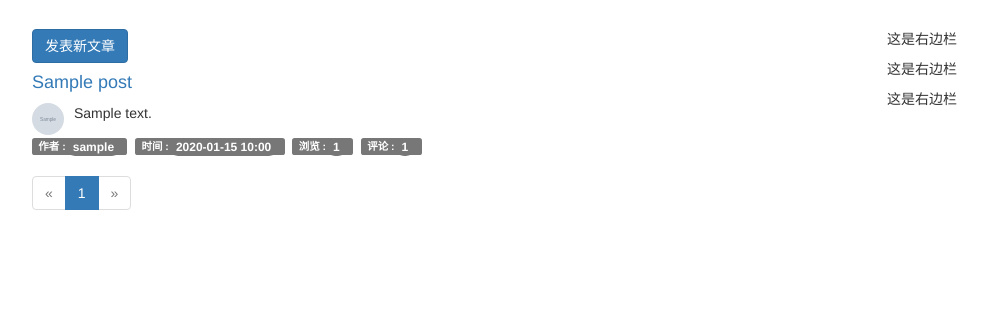
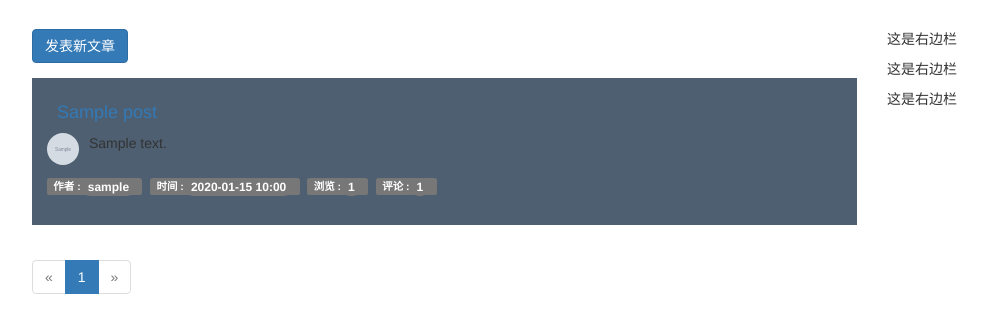
Before and after one commit to qyzxg/myblog, a Flask app: page / in a window 1280 px wide. Shown: the part 51-384 px from the top of the page, without its empty margins (53-1040 px from the left). Run offline with Flask 2, Linux system fonts and the light colour scheme; tables that the repository leaves empty hold one stand-in row (values such as "Sample post"); grey boxes marked "Sample" are stand-in pictures; some libraries are stand-ins or nearby versions.

Commit message:
首页样式调整

```diff
--- a/app/static/main.css
+++ b/app/static/main.css
@@ -1,9 +1,19 @@
 body {
     padding-top: 50px;
+
+}
+body a{
+    text-decoration: none;
+}
+
+table a{
+    text-decoration: none;
 }
 .container{
             margin-top: 30px;
         }
+
+
 /*a:hover,*/
 /*a:focus {*/
   /*color: #2a6496;*/
@@ -37,296 +47,54 @@ body {
 /*body {*/
     /*background: #222222;*/
 
-/*}*/
-/*.blog-title a:link {*/
-    /*text-decoration: none;*/
-/*}*/
-/*.signature {*/
-    /*padding-left: 0px;*/
-/*}*/
-/*.content {*/
-    /*min-height: 800px;*/
-/*}*/
-/*.article-entry-sum {*/
-    /*margin-top: 5px;*/
-/*}*/
-/*.entry-box {*/
 
-    /*padding: 15px;*/
-    /*margin-bottom: 20px;*/
+.blog-title a:link {
+    text-decoration: none;
+}
+.signature {
+    padding-left: 0px;
+}
+.content {
+    min-height: 800px;
+}
+.article-entry-sum {
+    margin-top: 5px;
+}
+.entry-box {
+
+    padding: 15px;
+    margin-top: 15px;
+    margin-bottom: 15px;
+    background-color: #4d5f71;
 
 
-/*}*/
-/*.entry-box:hover {*/
-    /*box-shadow: 2px 2px 8px rgba(0,0,0,.2);*/
 
-/*}*/
-/*.article-entry-header {*/
-    /*margin: 0;*/
-    /*padding: 0;*/
-    /*border: 0;*/
-    /*font: inherit;*/
-    /*vertical-align: baseline;*/
-/*}*/
-/*.article-entry-title {*/
-    /*text-align: center;*/
-    /*margin-bottom: 10px;*/
-/*}*/
-/*.article-entry-title a {*/
-    /*text-decoration: none;*/
-/*}*/
-/*.article-entry-info {*/
-    /*height: 35px;*/
-/*}*/
-/*.article-entry-info .base-info {*/
-    /*float: left;*/
-/*}*/
-/*.article-entry-info .main-info {*/
-    /*float: right;*/
-/*}*/
-/*.footer {*/
-	/*background: #474E5D;*/
-	/*padding: 15px 0 5px;*/
-	/*font-size: 13px;*/
-/*}*/
-/*.footer-content {*/
-    /*text-align: center;*/
-    /*color: #8a6d3b;*/
-/*}*/
-/*div.pagination {*/
-    /*width: 100%;*/
-    /*text-align: center;*/
-    /*padding: 0px;*/
-    /*margin: 0px;*/
-/*}*/
-/*.footer-content a {*/
-    /*text-decoration: none;*/
-/*}*/
+}
+.entry-box:hover {
+    box-shadow: 2px 2px 8px rgba(223,105,26,.5);
 
-/*!*CSS For Comments(Article details page)*!*/
-/*ul.comments {*/
-    /*list-style-type: none;*/
-    /*padding: 0px;*/
-    /*margin: 16px 0px 0px 0px;*/
-/*}*/
-/*ul.comments li.comment:nth-child(1) {*/
-
-/*}*/
-/*ul.comments li.comment {*/
-    /*margin-left: 32px;*/
-    /*padding: 8px;*/
-
-/*}*/
-/*div.comment-thumbnail {*/
-    /*position: absolute;*/
-/*}*/
-/*.profile-thumbnail {*/
-    /*position: absolute;*/
-/*}*/
-/*ul.comments div.comment-info {*/
-    /*margin-left: 48px;*/
-    /*min-height: 48px;*/
-/*}*/
-
-/*ul.comments .comment-date {*/
-    /*float: right;*/
-    /*color: #8c8c8c;*/
-/*}*/
-/*ul.comments .comment-author {*/
-    /*font-weight: bold;*/
-    /*color: #337ab7;*/
-/*}*/
-/*ul.comments .delete-comment{*/
-    /*margin: 0px 5px 0px 5px;*/
-/*}*/
-/*.comment-reply-info {*/
-    /*color: #3f42cd;*/
-/*}*/
-
-/*!*CSS For Comments(admin page), use the same CSS as above*!*/
-/*ul.comments .comment-handle-admin {*/
-    /*float: right;*/
-/*}*/
-/*ul.comments .disabled-comment-admin-info {*/
-    /*color: #2c4a35;*/
-/*}*/
-/*ul.comments div.comment-info-admin {*/
-    /*margin-left: 68px;*/
-    /*min-height: 48px;*/
-/*}*/
-/*div.manage-comments .select-comments-admin {*/
-    /*margin-left: 40px;*/
-/*}*/
-/*div.manage-comments .handle-box-admin {*/
-    /*margin-bottom: -10px;*/
-/*}*/
-/*div.manage-comments .delComments {*/
-    /*float: right;*/
-/*}*/
-/*ul.comments .delete-comment-admin-btn {*/
-    /*margin-left: 5px;*/
-    /*margin-right: 5px;*/
-/*}*/
-/*ul.comments .disabled-comment-admin-btn {*/
-    /*margin-left: 5px;*/
-/*}*/
-
-/*!*CSS For submit comment*!*/
-/*.comment-submit {*/
-    /*margin-left: 25px;*/
-/*}*/
-
-/*!*CSS For floatButton*!*/
-/*.floatButton {*/
-    /*position: fixed;*/
-    /*top: 50%;*/
-    /*right: 0;*/
-    /*z-index: 9999999;*/
-/*}*/
-
-/*!*CSS For submit article*!*/
-/*.submit-article-title {*/
-    /*width: 450px;*/
-/*}*/
-/*.submit-article-editor {*/
-    /*margin: 10px 0px 10px 0px;*/
-/*}*/
-/*.submit-article-summary {*/
-    /*width: 500px;*/
-/*}*/
-/*.submit-article-button {*/
-    /*text-align: center;*/
-/*}*/
-/*!*.submit-article-button {*!*/
-    /*!*margin: auto;*!*/
-/*!*}*!*/
-
-/*!*CSS For edit article*!*/
-/*.article-edit {*/
-    /*text-align: right;*/
-/*}*/
-
-/*!*CSS For manage articles*!*/
-/*.articles-list {*/
-    /*margin-left: 30px;*/
-    /*margin-right: 30px;*/
-/*}*/
-/*.manage-articles th {*/
-    /*text-align: center;*/
-/*}*/
-/*.manage-articles td {*/
-    /*text-align: center;*/
-/*}*/
-/*.manage-articles .table-header {*/
-    /*background-color: #779ecb*/
-/*}*/
-/*.manage-articles .table-checkbox-or-left {*/
-    /*text-align: left;*/
-/*}*/
-/*.manage-articles .delete-article {*/
-    /*color: #c9302c;*/
-/*}*/
-/*.manage-articles .list-handle {*/
-    /*padding-bottom: 25px;*/
-/*}*/
-
-/*!*CSS For manage articleTypes*!*/
-/*.manage-articleTypes .articleTypes-box {*/
-    /*margin-left: 30px;*/
-    /*margin-right: 30px;*/
-/*}*/
-/*.manage-articleTypes th {*/
-    /*text-align: center;*/
-/*}*/
-/*.manage-articleTypes td {*/
-    /*text-align: center;*/
-/*}*/
-/*.manage-articleTypes .table-header {*/
-    /*background-color: #779ecb;*/
-    /*!*background-color: #337ab7;*!*/
-/*}*/
-/*.manage-articleTypes .table-checkbox-or-left {*/
-    /*text-align: left;*/
-/*}*/
-/*.manage-articleTypes .delete-articleType {*/
-    /*color: #c9302c;*/
-/*}*/
-/*.manage-articleTypes .add-articleType-btn {*/
-    /*float: right;*/
-/*}*/
-
-/*!*CSS For manage articleTypes nav*!*/
-/*.manage-articleTypes-nav .articleTypes-nav-box {*/
-    /*margin-left: 30px;*/
-    /*margin-right: 30px;*/
-/*}*/
-/*.manage-articleTypes-nav th {*/
-    /*text-align: center;*/
-/*}*/
-/*.manage-articleTypes-nav td {*/
-    /*text-align: center;*/
-/*}*/
-/*.manage-articleTypes-nav .table-header {*/
-    /*background-color: #779ecb;*/
-/*}*/
-/*.manage-articleTypes-nav .delete-articleType-nav {*/
-    /*color: #c9302c;*/
-/*}*/
-/*.manage-articleTypes-nav .add-articleType-nav-btn {*/
-    /*float: right;*/
-/*}*/
-/*.sort-up {*/
-    /*color: #449d44;*/
-/*}*/
-/*.sort-down {*/
-    /*color: #337ab7;*/
-/*}*/
-
-/*!*CSS For custom blog info*!*/
-/*!*.custom-blog .blog-info-box {*!*/
-    /*!*margin-left: 30px;*!*/
-/*!*}*!*/
-/*.custom-blog .info-header {*/
-    /*color: #337ab7;*/
-/*}*/
-
-
-/*!*CSS For custom blog plugin*!*/
-/*.custom-blog-plugin .blog-plugin-box {*/
-    /*margin-left: 30px;*/
-    /*margin-right: 30px;*/
-/*}*/
-/*.custom-blog-plugin th {*/
-    /*text-align: center;*/
-/*}*/
-/*.custom-blog-plugin td {*/
-    /*text-align: center;*/
-/*}*/
-/*.custom-blog-plugin .table-header {*/
-    /*background-color: #779ecb;*/
-/*}*/
-/*.custom-blog-plugin .delete-blog-plugin {*/
-    /*color: #c9302c;*/
-/*}*/
-/*.custom-blog-plugin .add-blog-plugin-btn {*/
-    /*float: right;*/
-/*}*/
-
-/*!*CSS For account*!*/
-/*.account {*/
-    /*min-height: 250px;*/
-/*}*/
-/*.account .profile-header {*/
-    /*margin-left: 135px;*/
-/*}*/
-/*.account .username {*/
-    /*color: #337ab7;*/
-/*}*/
-/*.account .email {*/
-    /*color: #337ab7;*/
-/*}*/
-
-/*!*CSS For login page*!*/
-/*.login-page {*/
-    /*margin-top: 200px;*/
-/*}*/
+}
+.article-entry-header {
+    margin: 10px;
+    padding: 0;
+    border: 10px;
+    font: inherit;
+    vertical-align: baseline;
+}
+.article-entry-title {
+    text-align:left;
+    margin-bottom: 10px;
+}
+.article-entry-title a {
+    text-decoration: none;
+}
+.article-entry-info {
+    height: 35px;
+    margin-top: 10px;
+}
+.article-entry-info .base-info {
+    float: left;
+}
+.article-entry-info .main-info {
+    float: right;
+}
--- a/app/templates/admin/base.html
+++ b/app/templates/admin/base.html
@@ -4,7 +4,7 @@
     <head>
         {{ super() }}
         <link rel="shortcut icon" href="/static/avatar/favicon.ico" type="image/x-icon">
-        <link rel="stylesheet" href="{{ url_for('static', filename = 'main.css') }}">
+        <link rel="stylesheet" href="{{ url_for('../static', filename = 'main.css') }}">
         {% include 'includes/_navbar.html' %}
         {#        {% include 'includes/_footer.html'%}#}
         <title>{% block title %}{{ title|safe }}{% endblock %}</title>
--- a/app/templates/index.html
+++ b/app/templates/index.html
@@ -15,11 +15,10 @@
         </div>
     {% endfor %}
 
+    <a href="{{ url_for('.edit') }}" class="btn btn-primary">发表新文章</a>
 
-
-    <a href="{{ url_for('.edit') }}" class="btn btn-primary">发表新文章</a>
+    {% for post in posts|sort(attribute='read_times',reverse=True ) %}
 <div id='article-entry' class="entry-box">
-        {% for post in posts|sort(attribute='read_times',reverse=True ) %}
 <div class="article-entry-header">
             <h4 class="article-entry-title">
                 <a href="{{ url_for('.details', id = post.id) }}">{{ post.title|safe }}</a>
@@ -52,18 +51,15 @@
                 <span class="label label-default">评论&nbsp;:<span
                         class="badge"><strong>{{ post.comment_times }}</strong></span></span>
             </div>
-                <div class="main-info">
-
         </div>
 </div>
-
     {% endfor %}
 
     {% if pagination %}
         {{ render_pagination(pagination) }}
     {% endif %}
 
-    </div>
+
 
 {% endblock %}
 {% block right_content %}
```
Lines whose indentation alone changed are shown as unchanged.
